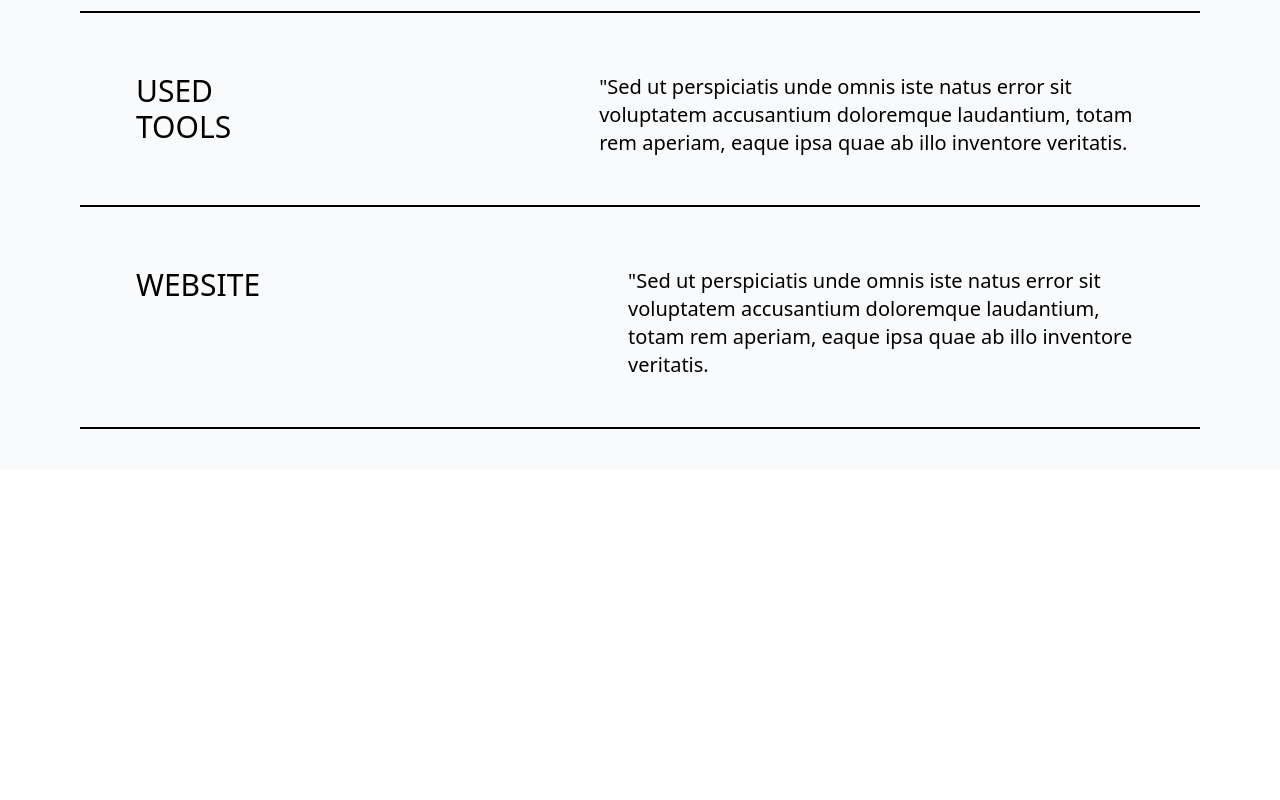
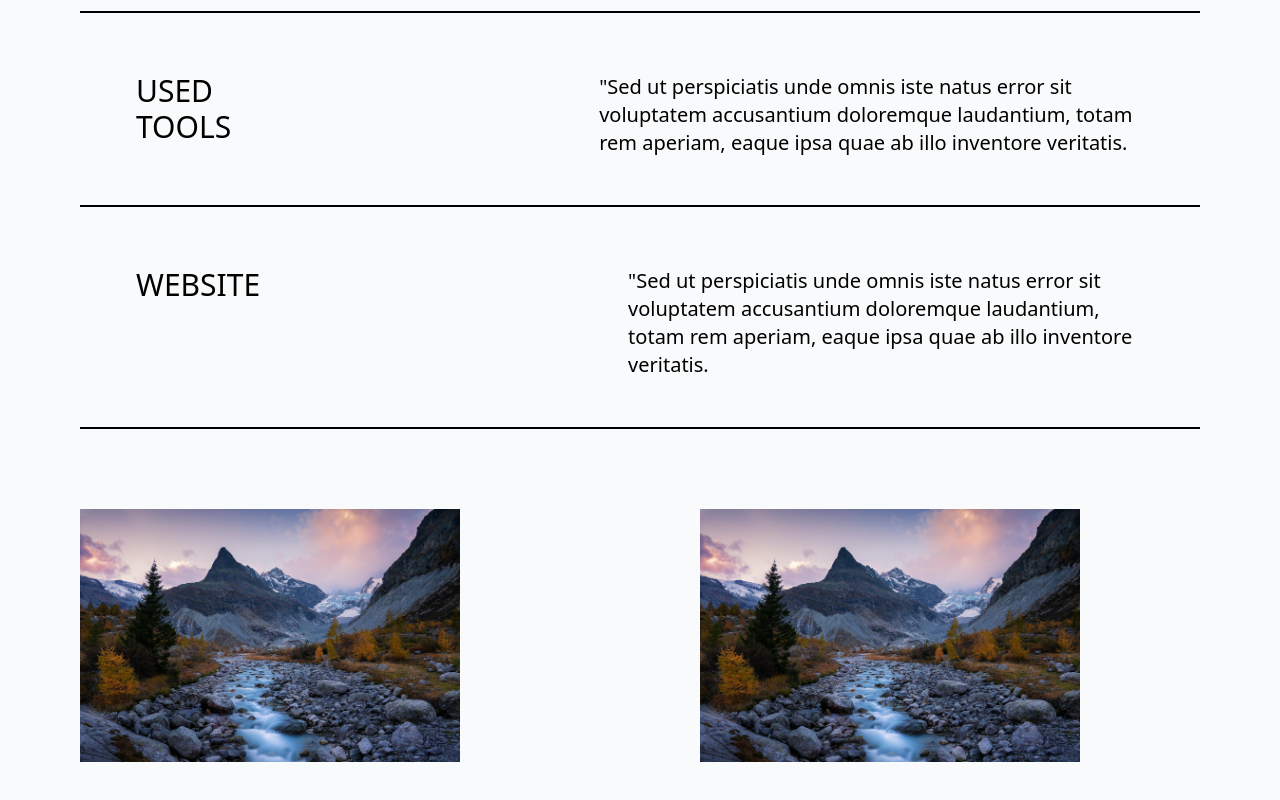
Before and after one commit to FabioGafforelli/Portfolio_FabioVue, a Vue app: page /cours in a window 1280 px wide. Shown: the part 1516-2316 px from the top of the page. Before the commit the page ends 1985 px from the top, so only its background shows below. Built offline with nearby package versions, Linux system fonts and the light colour scheme.

Commit message:
page d'un projet complete

```diff
--- a/src/views/projets/CoursView.vue
+++ b/src/views/projets/CoursView.vue
@@ -55,6 +55,11 @@
     <hr class="black">
     </div>
       </div>
+
+    <div class="grid grid-cols-1 md:grid-cols-2 pt-5 md:pt-10 gap-5 md:gap-10 pb-5 md:pb-10 ">
+        <img src="/public/images/Test.jpg" alt="" class="w-96 md:w-[500px] pl-10 pr-10 md:pl-20">
+        <img src="/public/images/Test.jpg" alt="" class="w-96 md:w-[500px] pl-10 pr-10 md:pr-20">
+    </div>
     </div>
      </template>
 
```
